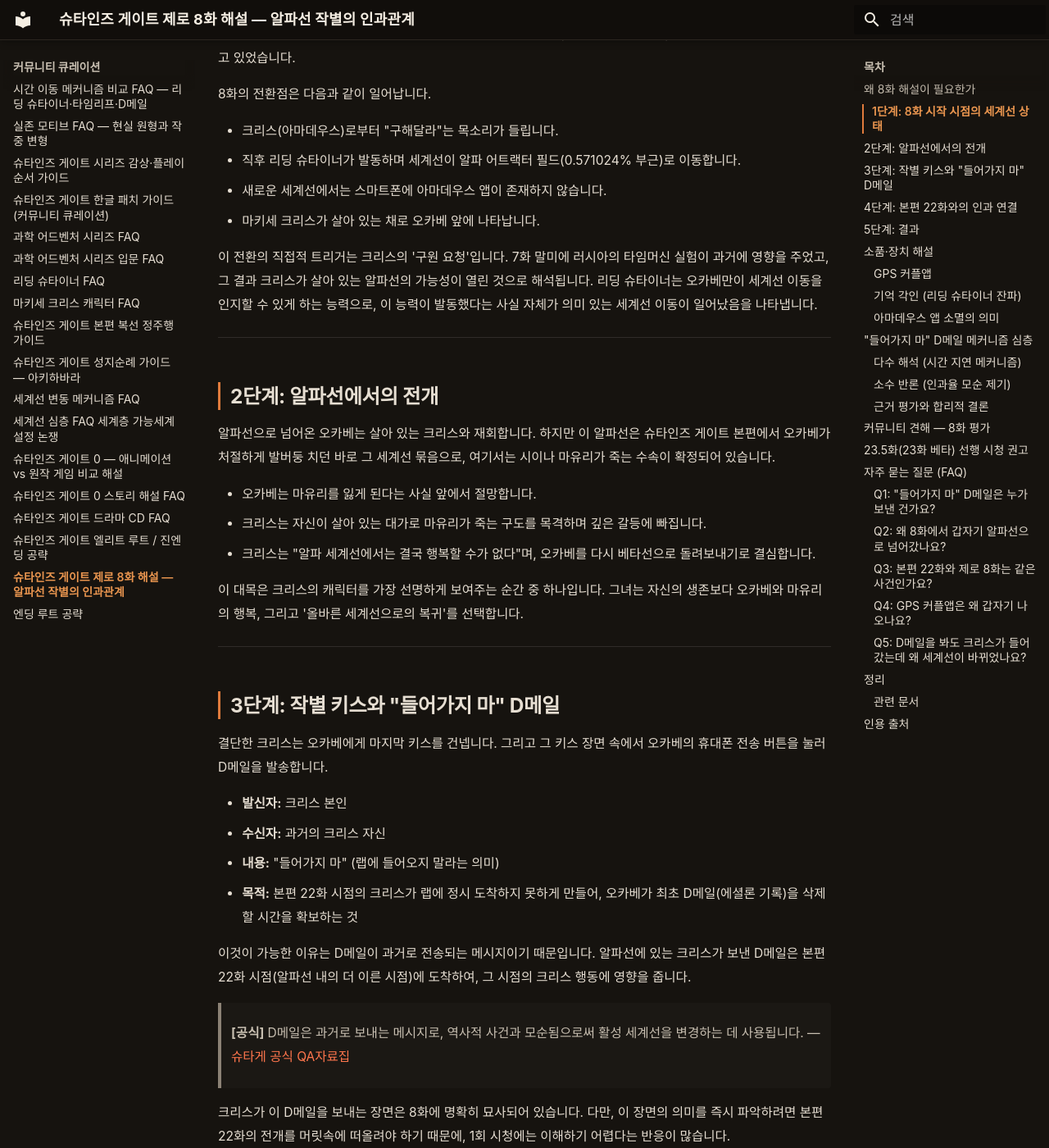
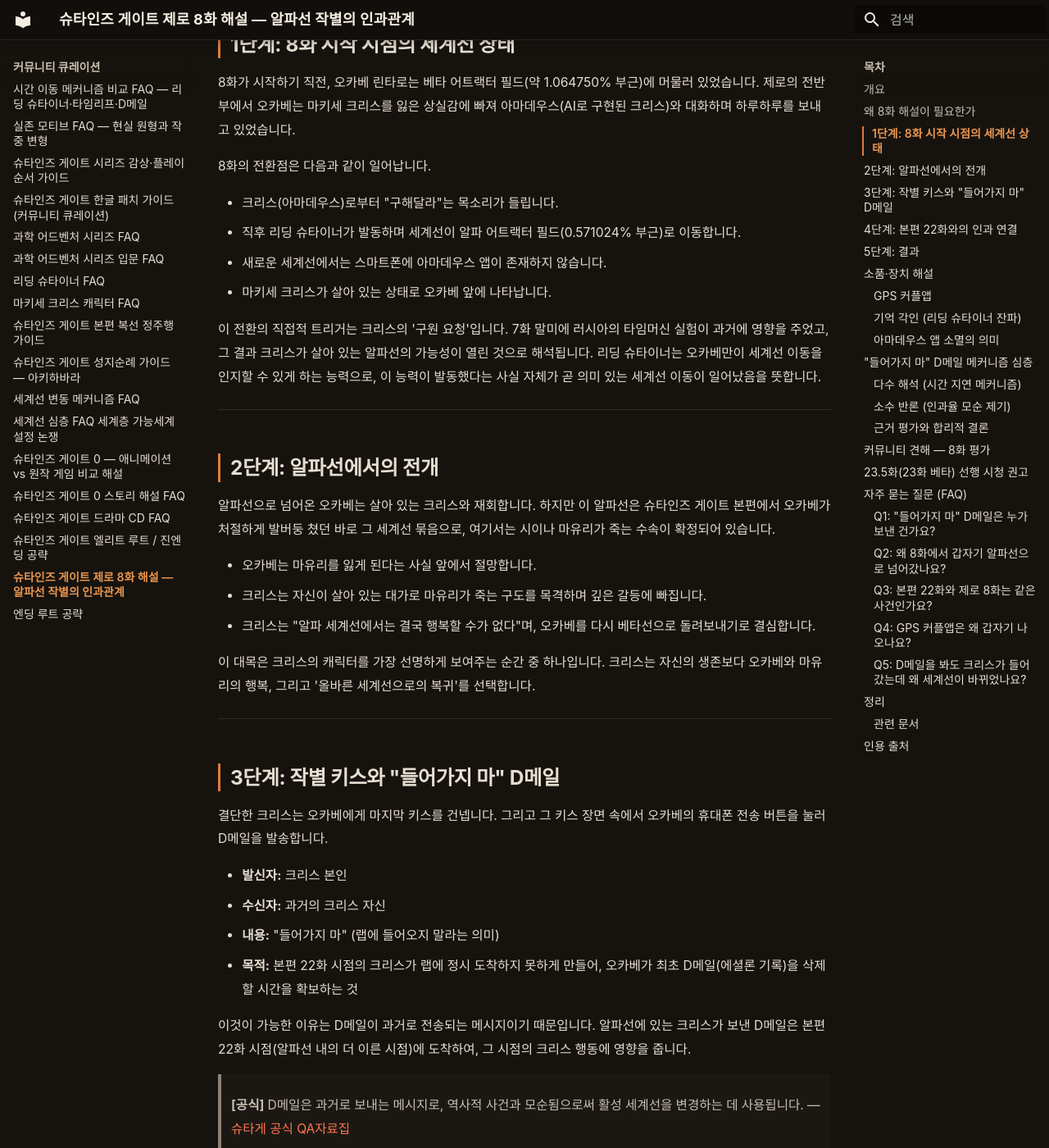
Before and after one commit to sgwiki/sgwiki.github.io, an MkDocs documentation site: the page built from wiki/커뮤니티-큐레이션/슈타인즈-게이트-제로-8화-해설.md, in a window 1280 px wide and 1400 px high, scrolled down 1112 px. Shown: the whole window at 82% size. Built offline with MkDocs 1.6.1 and Material for MkDocs 9.7.7, drawn with Linux system fonts in a browser that asks for light colours; some web fonts are replaced; some of the changed text lies outside the part shown.

Commit message:
chore(wiki): 슈타인즈-게이트-제로-8화-해설 정비 — frontmatter spoiler 필드 추가·개요 섹션 보강·번역투·대명사 모호성 교정
Co-Authored-By: Claude Opus 4.6 <noreply@anthropic.com>

```diff
--- a/wiki/커뮤니티-큐레이션/슈타인즈-게이트-제로-8화-해설.md
+++ b/wiki/커뮤니티-큐레이션/슈타인즈-게이트-제로-8화-해설.md
@@ -18,6 +19,8 @@ run_id: 4298a6e1
 > **[커뮤니티 큐레이션]** 이 문서는 DCinside 슈타인즈 게이트 마이너 갤러리에 반복적으로 올라온 질문과 토론을 정리하여 작성된 커뮤니티 큐레이션 페이지입니다. 사실 관계는 교차 검증된 정보로 서술하고, 평가와 해석은 '커뮤니티 견해'로 명확히 분리합니다.
 
 # 슈타인즈 게이트 제로 8화 해설 — 알파선 작별의 인과관계
+
+## 개요
 
 ## 왜 8화 해설이 필요한가
 
@@ -43,21 +46,21 @@ run_id: 4298a6e1
 - 크리스(아마데우스)로부터 "구해달라"는 목소리가 들립니다.
 - 직후 리딩 슈타이너가 발동하며 세계선이 알파 어트랙터 필드(0.571024% 부근)로 이동합니다.
 - 새로운 세계선에서는 스마트폰에 아마데우스 앱이 존재하지 않습니다.
-- 마키세 크리스가 살아 있는 채로 오카베 앞에 나타납니다.
+- 마키세 크리스가 살아 있는 상태로 오카베 앞에 나타납니다.
 
-이 전환의 직접적 트리거는 크리스의 '구원 요청'입니다. 7화 말미에 러시아의 타임머신 실험이 과거에 영향을 주었고, 그 결과 크리스가 살아 있는 알파선의 가능성이 열린 것으로 해석됩니다. 리딩 슈타이너는 오카베만이 세계선 이동을 인지할 수 있게 하는 능력으로, 이 능력이 발동했다는 사실 자체가 의미 있는 세계선 이동이 일어났음을 나타냅니다.
+이 전환의 직접적 트리거는 크리스의 '구원 요청'입니다. 7화 말미에 러시아의 타임머신 실험이 과거에 영향을 주었고, 그 결과 크리스가 살아 있는 알파선의 가능성이 열린 것으로 해석됩니다. 리딩 슈타이너는 오카베만이 세계선 이동을 인지할 수 있게 하는 능력으로, 이 능력이 발동했다는 사실 자체가 곧 의미 있는 세계선 이동이 일어났음을 뜻합니다.
 
 ---
 
 ## 2단계: 알파선에서의 전개
 
-알파선으로 넘어온 오카베는 살아 있는 크리스와 재회합니다. 하지만 이 알파선은 슈타인즈 게이트 본편에서 오카베가 처절하게 발버둥 치던 바로 그 세계선 묶음으로, 여기서는 시이나 마유리가 죽는 수속이 확정되어 있습니다.
+알파선으로 넘어온 오카베는 살아 있는 크리스와 재회합니다. 하지만 이 알파선은 슈타인즈 게이트 본편에서 오카베가 처절하게 발버둥 쳤던 바로 그 세계선 묶음으로, 여기서는 시이나 마유리가 죽는 수속이 확정되어 있습니다.
 
 - 오카베는 마유리를 잃게 된다는 사실 앞에서 절망합니다.
 - 크리스는 자신이 살아 있는 대가로 마유리가 죽는 구도를 목격하며 깊은 갈등에 빠집니다.
 - 크리스는 "알파 세계선에서는 결국 행복할 수가 없다"며, 오카베를 다시 베타선으로 돌려보내기로 결심합니다.
 
-이 대목은 크리스의 캐릭터를 가장 선명하게 보여주는 순간 중 하나입니다. 그녀는 자신의 생존보다 오카베와 마유리의 행복, 그리고 '올바른 세계선으로의 복귀'를 선택합니다.
+이 대목은 크리스의 캐릭터를 가장 선명하게 보여주는 순간 중 하나입니다. 크리스는 자신의 생존보다 오카베와 마유리의 행복, 그리고 '올바른 세계선으로의 복귀'를 선택합니다.
 
 ---
 
```
Also changed, not shown: other parts of wiki/커뮤니티-큐레이션/슈타인즈-게이트-제로-8화-해설.md (+7 -6 lines).
